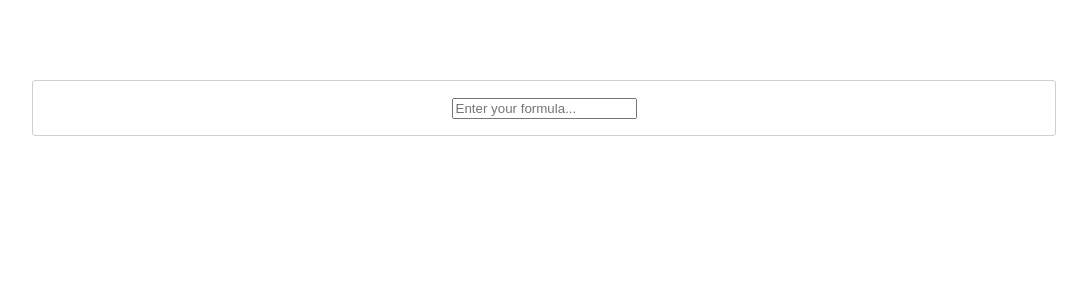
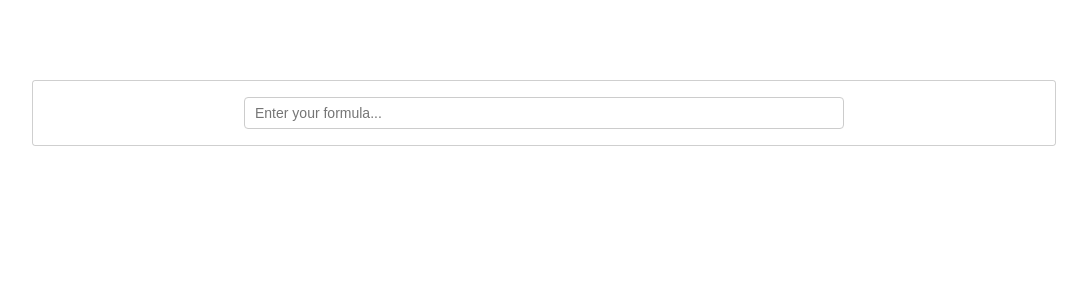
Before and after one commit to Porhay/formula-autocomplete, a React (Create React App) app: page / in a window 1280 px wide. Shown: the top 300 px of the page, without its empty margins (96-1183 px from the left). Built offline with nearby package versions, Linux system fonts and the light colour scheme.

Commit message:
add styles

```diff
--- a/src/components/FormulaInput.tsx
+++ b/src/components/FormulaInput.tsx
@@ -1,7 +1,8 @@
-import '../styles/FormulaInput.scss'
+import '../styles/FormulaInput.scss';
 import React, { useState, ChangeEvent, KeyboardEvent } from 'react';
 import { useStore } from '../hooks/useFormulaState';
 import { useAutocomplete } from '../hooks/useAutocomplete';
+
 
 const FormulaInput: React.FC = () => {
   const { formula, setFormula, addTag, removeTag } = useStore();
@@ -37,16 +38,17 @@ const FormulaInput: React.FC = () => {
   };
 
   return (
-    <div>
-      <div>
+    <div className="formula-input-container">
+      <div className="formula-tags-container">
         {formula.map((tag, index) => (
           <span key={index} className="tag">
             <input
               type="text"
               value={tag.name}
               onChange={(e) => handleEditTag(index, e.target.value)}
+              className="tag-input"
             />
-            <button onClick={() => handleRemoveTag(index)}>x</button>
+            <button className="remove-tag" onClick={() => handleRemoveTag(index)}>x</button>
           </span>
         ))}
         <input
@@ -55,10 +57,11 @@ const FormulaInput: React.FC = () => {
           onChange={handleInputChange}
           onKeyDown={handleKeyDown}
           placeholder="Enter your formula..."
+          className="formula-input"
         />
       </div>
       {suggestions.length > 0 && (
-        <ul>
+        <ul className="suggestions-list">
           {suggestions.map((suggestion, index) => (
             <li key={index} onClick={() => handleAddTag(suggestion)}>
               {suggestion.name}
--- a/src/hooks/useAutocomplete.ts
+++ b/src/hooks/useAutocomplete.ts
@@ -2,7 +2,7 @@ import axios from 'axios';
 import { useQuery } from 'react-query';
 import { autocompleteUrl } from '../constants';
 
-interface Suggestion {
+export interface Suggestion {
   name: string;
   category: string;
   value: number | string;
--- a/src/styles/FormulaInput.scss
+++ b/src/styles/FormulaInput.scss
@@ -0,0 +1,70 @@
+.formula-input-container {
+    display: flex;
+    flex-direction: column;
+    width: 100%;
+    max-width: 600px;
+    margin: auto;
+  }
+
+  .formula-tags-container {
+    display: flex;
+    flex-wrap: wrap;
+    align-items: center;
+    border: 1px solid #ccc;
+    border-radius: 4px;
+    padding: 5px;
+    background-color: #fff;
+  }
+
+  .tag {
+    display: flex;
+    align-items: center;
+    background-color: #f1f1f1;
+    border: 1px solid #ccc;
+    border-radius: 3px;
+    padding: 2px 5px;
+    margin: 2px;
+
+    .tag-input {
+      border: none;
+      background: transparent;
+      outline: none;
+      width: auto;
+      max-width: 100px;
+    }
+
+    .remove-tag {
+      border: none;
+      background: transparent;
+      color: #888;
+      cursor: pointer;
+      margin-left: 5px;
+    }
+  }
+
+  .formula-input {
+    border: none;
+    outline: none;
+    flex: 1;
+    min-width: 100px;
+    padding: 2px 5px;
+    font-size: 14px;
+  }
+
+  .suggestions-list {
+    border: 1px solid #ccc;
+    border-radius: 4px;
+    background-color: #fff;
+    margin-top: 5px;
+    padding: 5px;
+    list-style: none;
+
+    li {
+      padding: 5px;
+      cursor: pointer;
+
+      &:hover {
+        background-color: #f1f1f1;
+      }
+    }
+  }
```
